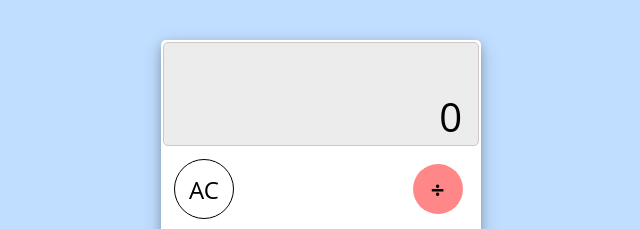
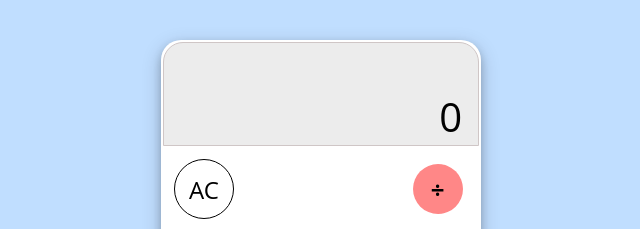
Before and after one commit to AiddhulBeni/tugas-simple-kalkulator, a plain HTML site: page index.html in a window 1280 px wide. Shown: the top 229 px of the page, 319-959 px from the left. Drawn offline with Linux system fonts and the light colour scheme.

```diff
--- a/index.html
+++ b/index.html
@@ -5,6 +5,7 @@
     <meta http-equiv="X-UA-Compatible" content="IE=edge" />
     <meta name="viewport" content="width=device-width, initial-scale=1.0" />
     <title>Simple Calculator </title>
+    <link rel="shortcut icon" href="./assets/icon2/favicon.ico" type="image/x-icon">
     <link rel="stylesheet" href="style.css" />
   </head>
   <body>
--- a/style.css
+++ b/style.css
@@ -13,7 +13,7 @@ body {
     margin: 20px auto;
     top: 20px;
     position: relative;
-    border-radius: 5px;
+    border-radius: 20px;
     box-shadow: 0 4px 8px 0 rgba(0, 0, 0, 0.2), 0 6px 20px 0 rgba(0, 0, 0, 0.19);
 }
 
@@ -94,7 +94,7 @@ button {
     text-align: right;
     padding-right: 16px;
     background-color: #ececec;
-    border-radius: 5px;
+    border-radius: 20px 20px 0 0;
     border: .5px solid rgb(207, 198, 198);
     position: relative;
 }
```
Also changed, not shown: assets/icon1/android-chrome-192x192.png (added), assets/icon1/android-chrome-512x512.png (added), assets/icon1/apple-touch-icon.png (added), assets/icon1/favicon-16x16.png (added), assets/icon1/favicon-32x32.png (added), assets/icon1/favicon.ico (added), assets/icon1/site.webmanifest (added), assets/icon2/android-chrome-192x192.png (added), assets/icon2/android-chrome-512x512.png (added), assets/icon2/apple-touch-icon.png (added), assets/icon2/favicon-16x16.png (added), assets/icon2/favicon-32x32.png (added), assets/icon2/favicon.ico (added), assets/icon2/site.webmanifest (added).
